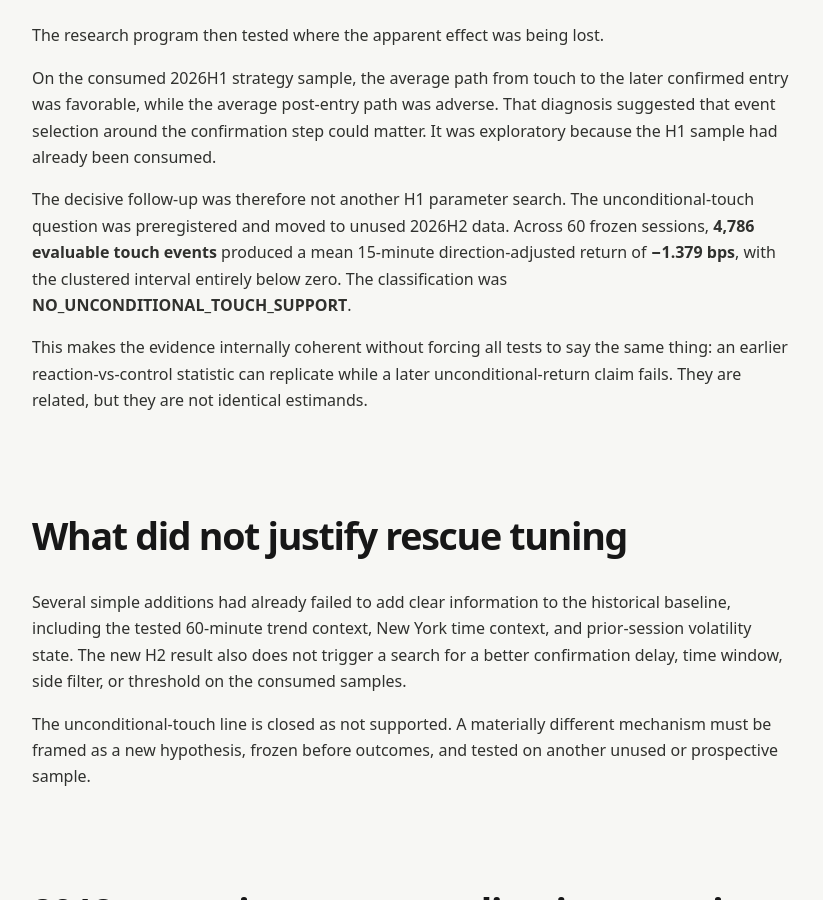
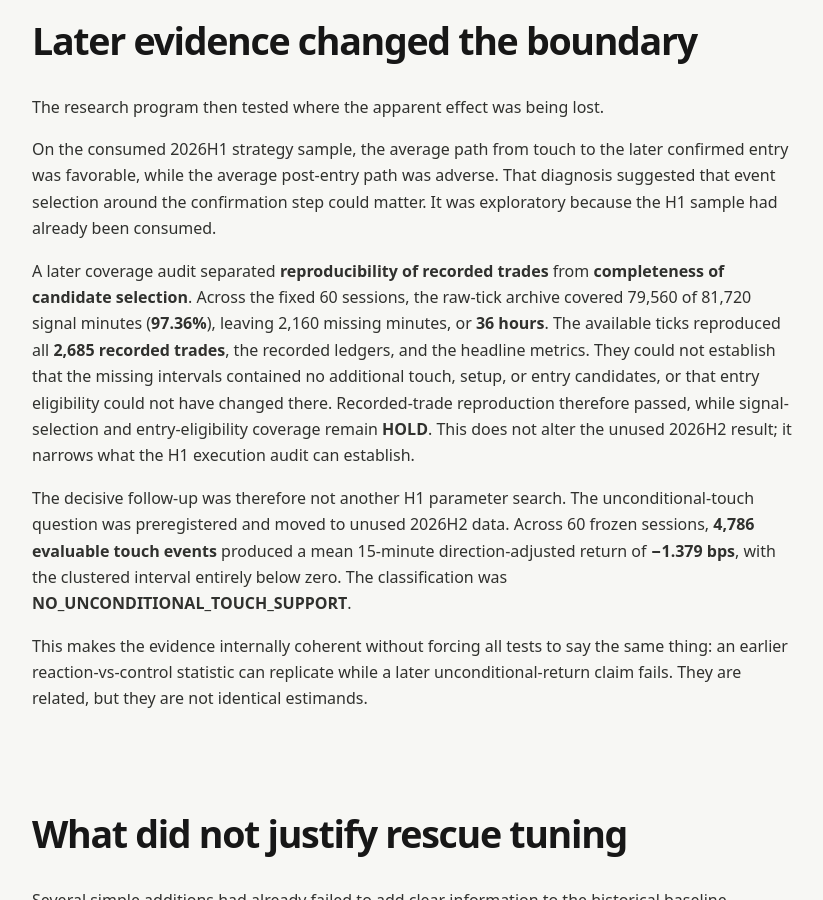
Before and after one commit to Josh-Temple/studio-lab-research, a Jekyll site: the page built from _research/gold-horizontal-replication-execution-evidence.md, in a window 1280 px wide and 900 px high, scrolled down 3575 px. Shown: the whole window, without its empty margins (48-871 px from the left). Built offline with Jekyll 4.4.1, drawn with Linux system fonts in a browser that asks for light colours; some of the changed text lies outside the part shown.

Commit message:
Document H1 tick-coverage boundary

```diff
--- a/_research/gold-horizontal-replication-execution-evidence.md
+++ b/_research/gold-horizontal-replication-execution-evidence.md
@@ -3,9 +3,9 @@
 title: "GOLD horizontal levels: replicated reaction evidence, later unconditional-touch test negative"
 research_id: "PILOT-TRADING-001 / GOLD horizontal replication and execution"
 status: "Mixed evidence — replicated signal, unconditional touch not supported"
-updated: "2026-09-15"
+updated: "2026-09-24"
 topic: "Trading / GOLD horizontal levels"
-summary: "The horizontal-level reaction-rate difference was positive across four historical samples and a 2019 quote-crossing validation was positive under its specification. A later preregistered unused 2026H2 test did not support an unconditional touch effect, narrowing the claim substantially."
+summary: "The horizontal-level reaction-rate difference was positive across four historical samples and a 2019 quote-crossing validation was positive under its specification. A later preregistered unused 2026H2 test did not support an unconditional touch effect. A 2026H1 tick-coverage audit reproduced the recorded trades but could not certify complete candidate-selection coverage."
 ---
 
 ## Current conclusion
@@ -80,6 +80,8 @@
 
 On the consumed 2026H1 strategy sample, the average path from touch to the later confirmed entry was favorable, while the average post-entry path was adverse. That diagnosis suggested that event selection around the confirmation step could matter. It was exploratory because the H1 sample had already been consumed.
 
+A later coverage audit separated **reproducibility of recorded trades** from **completeness of candidate selection**. Across the fixed 60 sessions, the raw-tick archive covered 79,560 of 81,720 signal minutes (**97.36%**), leaving 2,160 missing minutes, or **36 hours**. The available ticks reproduced all **2,685 recorded trades**, the recorded ledgers, and the headline metrics. They could not establish that the missing intervals contained no additional touch, setup, or entry candidates, or that entry eligibility could not have changed there. Recorded-trade reproduction therefore passed, while signal-selection and entry-eligibility coverage remain **HOLD**. This does not alter the unused 2026H2 result; it narrows what the H1 execution audit can establish.
+
 The decisive follow-up was therefore not another H1 parameter search. The unconditional-touch question was preregistered and moved to unused 2026H2 data. Across 60 frozen sessions, **4,786 evaluable touch events** produced a mean 15-minute direction-adjusted return of **−1.379 bps**, with the clustered interval entirely below zero. The classification was **NO_UNCONDITIONAL_TOUCH_SUPPORT**.
 
 This makes the evidence internally coherent without forcing all tests to say the same thing: an earlier reaction-vs-control statistic can replicate while a later unconditional-return claim fails. They are related, but they are not identical estimands.
```
